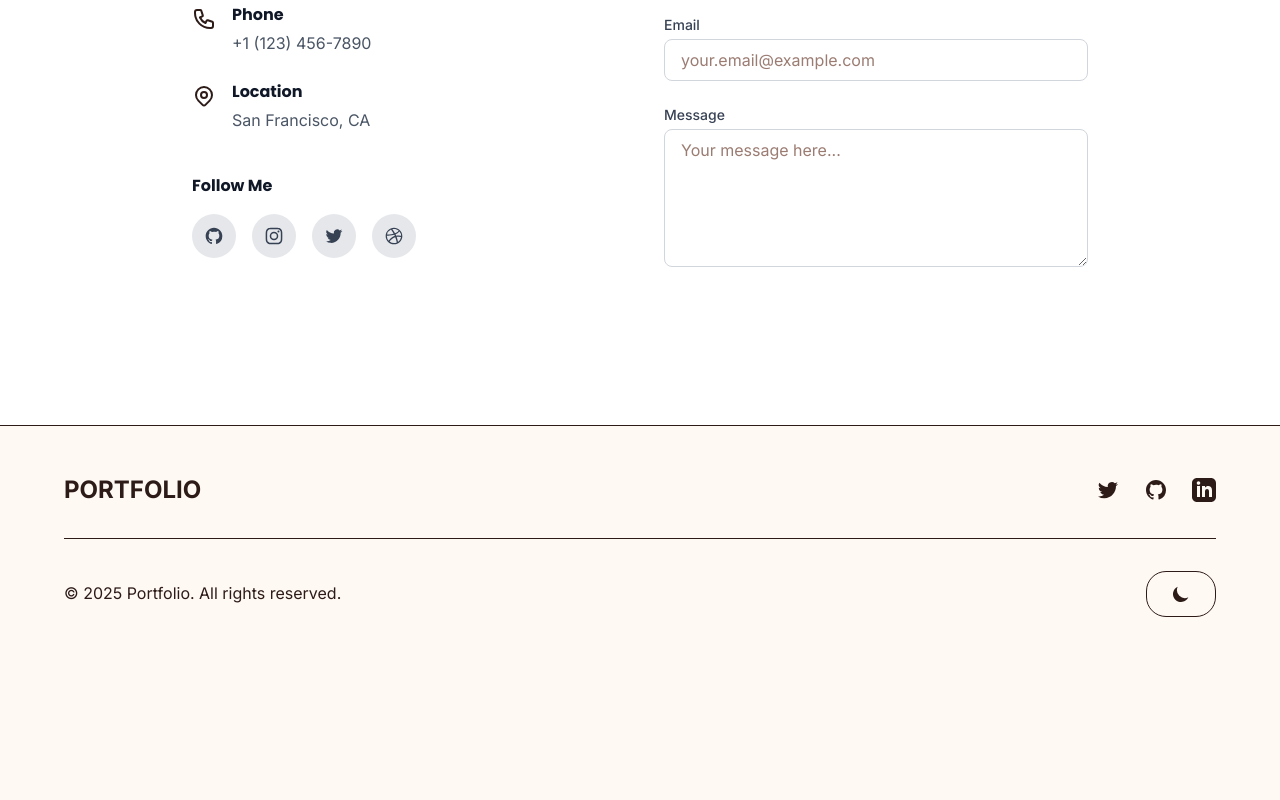
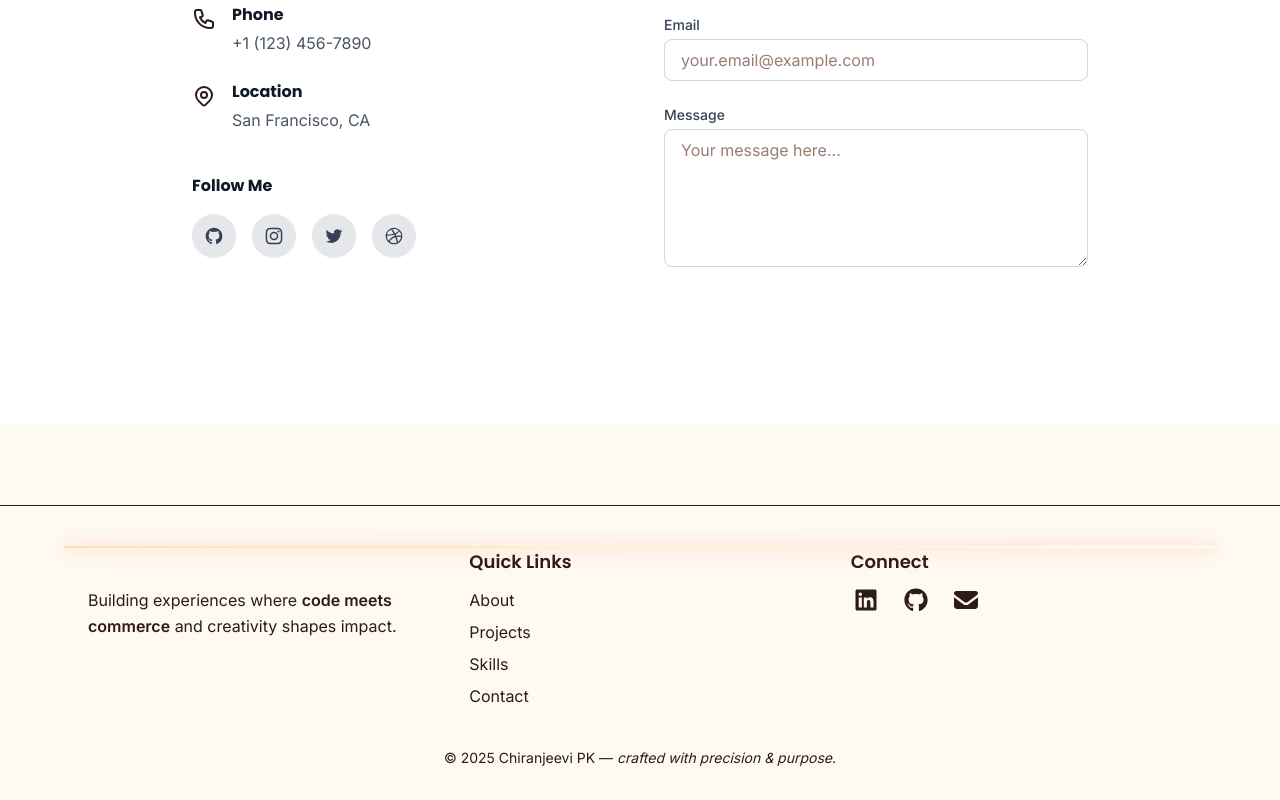
Before and after one commit to Chiranjeevi005/My-Portfolio, a Next.js app: page /contact in a window 1280 px wide. Shown: the part 491-1291 px from the top of the page. Before the commit the page ends 1140 px from the top, so only its background shows below. Built offline with nearby package versions, Linux system fonts and the light colour scheme.

Commit message:
Finalised the HomePage

```diff
--- a/package.json
+++ b/package.json
@@ -12,6 +12,7 @@
   "dependencies": {
     "@fortawesome/fontawesome-svg-core": "^7.1.0",
     "@fortawesome/free-brands-svg-icons": "^7.1.0",
+    "@fortawesome/free-solid-svg-icons": "^7.1.0",
     "@fortawesome/react-fontawesome": "^3.1.0",
     "@supabase/supabase-js": "^2.75.1",
     "framer-motion": "^12.23.24",
--- a/src/app/globals.css
+++ b/src/app/globals.css
@@ -623,20 +623,16 @@ p {
 
 /* Glow Flow animation for connecting lines */
 @keyframes glowFlow {
-  0% {
-    opacity: 0.7;
-    box-shadow: 0 0 10px rgba(255, 204, 102, 0.6);
+  0%, 100% {
+    opacity: 0.6;
+    filter: drop-shadow(0 0 6px #ff8a5c);
   }
   50% {
     opacity: 1;
-    box-shadow: 0 0 25px rgba(255, 204, 102, 0.9);
-  }
-  100% {
-    opacity: 0.7;
-    box-shadow: 0 0 10px rgba(255, 204, 102, 0.6);
+    filter: drop-shadow(0 0 12px #ffc48a);
   }
 }
 
 .animate-glowFlow {
-  animation: glowFlow 2s ease-in-out infinite;
+  animation: glowFlow 3s ease-in-out infinite;
 }
--- a/src/components/Footer.tsx
+++ b/src/components/Footer.tsx
@@ -2,48 +2,108 @@
 
 import Link from 'next/link';
 import ThemeToggle from '@/components/ThemeToggle';
+import { FontAwesomeIcon } from '@fortawesome/react-fontawesome';
+import { faLinkedin, faGithub } from '@fortawesome/free-brands-svg-icons';
+import { faEnvelope } from '@fortawesome/free-solid-svg-icons';
+import { motion } from 'framer-motion';
 
 const Footer = () => {
+  const currentYear = new Date().getFullYear();
+
+  const quickLinks = [
+    { name: 'About', href: '#about' },
+    { name: 'Projects', href: '#works' },
+    { name: 'Skills', href: '#skills' },
+    { name: 'Contact', href: '#contact' },
+  ];
+
+  const socialLinks = [
+    { name: 'LinkedIn', href: 'https://linkedin.com/in/chiranjeevi005', icon: faLinkedin },
+    { name: 'GitHub', href: 'https://github.com/Chiranjeevi005', icon: faGithub },
+    { name: 'Email', href: 'mailto:chiranjeevipk005@gmail.com', icon: faEnvelope },
+  ];
+
   return (
-    <footer className="bg-light-bgPrimary dark:bg-dark-bgPrimary border-t border-light-border dark:border-dark-border pt-12 pb-8 transition-colors duration-700">
-      <div className="container mx-auto px-4">
-        <div className="flex flex-col md:flex-row justify-between items-center mb-8">
-          <div className="mb-6 md:mb-0">
-            <Link href="/" className="text-2xl font-bold text-light-textAccent dark:text-dark-textAccent font-heading transition-colors duration-300">
-              PORTFOLIO
-            </Link>
+    <section className="relative border-t border-light-border dark:border-dark-border mt-20 pt-10 pb-8 bg-light-bgSecondary dark:bg-dark-bgSecondary overflow-hidden transition-colors duration-700">
+      {/* Glowing Top Divider */}
+      <div className="absolute top-0 left-1/2 transform -translate-x-1/2 w-[90%] h-[2px] bg-gradient-to-r from-light-textAccent/40 via-light-textHighlight/40 to-light-textAccent/40 dark:from-dark-textAccent/40 dark:via-dark-textHighlight/40 dark:to-dark-textAccent/40 blur-sm animate-glowFlow"></div>
+
+      <div className="max-w-6xl mx-auto px-6 grid grid-cols-1 md:grid-cols-3 gap-10 text-center md:text-left">
+
+        {/* 1️⃣ Personal Signature */}
+        <motion.div
+          initial={{ opacity: 0, y: 20 }}
+          whileInView={{ opacity: 1, y: 0 }}
+          viewport={{ once: true }}
+          transition={{ duration: 0.6 }}
+        >
+          <h2 className="text-2xl font-bold bg-gradient-to-r from-light-textAccent to-light-textHighlight dark:from-dark-textAccent dark:to-dark-textHighlight bg-clip-text text-transparent">
+            Crafted with Purpose
+          </h2>
+          <p className="mt-2 text-light-textSecondary dark:text-dark-textSecondary">
+            Building experiences where <span className="font-semibold text-light-textAccent dark:text-dark-textAccent">code meets commerce</span> and creativity shapes impact.
+          </p>
+        </motion.div>
+
+        {/* 2️⃣ Quick Links */}
+        <motion.div
+          initial={{ opacity: 0, y: 20 }}
+          whileInView={{ opacity: 1, y: 0 }}
+          viewport={{ once: true }}
+          transition={{ duration: 0.6, delay: 0.1 }}
+        >
+          <h3 className="text-lg font-semibold text-light-textPrimary dark:text-dark-textPrimary mb-3">Quick Links</h3>
+          <ul className="space-y-2">
+            {quickLinks.map((link) => (
+              <li key={link.name}>
+                <Link
+                  href={link.href}
+                  className="hover:text-light-textAccent dark:hover:text-dark-textAccent transition-colors duration-300"
+                >
+                  {link.name}
+                </Link>
+              </li>
+            ))}
+          </ul>
+        </motion.div>
+
+        {/* 3️⃣ Social Links */}
+        <motion.div
+          initial={{ opacity: 0, y: 20 }}
+          whileInView={{ opacity: 1, y: 0 }}
+          viewport={{ once: true }}
+          transition={{ duration: 0.6, delay: 0.2 }}
+        >
+          <h3 className="text-lg font-semibold text-light-textPrimary dark:text-dark-textPrimary mb-3">Connect</h3>
+          <div className="flex justify-center md:justify-start gap-5">
+            {socialLinks.map((social) => (
+              <motion.a
+                key={social.name}
+                href={social.href}
+                target="_blank"
+                rel="noopener noreferrer"
+                className="text-light-textSecondary dark:text-dark-textSecondary hover:text-light-textAccent dark:hover:text-dark-textAccent transition-transform transform hover:scale-110"
+                whileHover={{ y: -5, scale: 1.1 }}
+                transition={{ type: "spring", stiffness: 400, damping: 10 }}
+              >
+                <FontAwesomeIcon icon={social.icon} className="text-2xl" />
+              </motion.a>
+            ))}
           </div>
+        </motion.div>
+      </div>
 
-          <div className="flex space-x-6">
-            <Link href="#" className="text-light-textPrimary dark:text-dark-textPrimary hover:text-light-textAccent dark:hover:text-dark-textAccent transition-colors duration-300 transform hover:scale-110">
-              <span className="sr-only">Twitter</span>
-              <svg className="h-6 w-6" fill="currentColor" viewBox="0 0 24 24">
-                <path d="M8.29 20.251c7.547 0 11.675-6.253 11.675-11.675 0-.178 0-.355-.012-.53A8.348 8.348 0 0022 5.92a8.19 8.19 0 01-2.357.646 4.118 4.118 0 001.804-2.27 8.224 8.224 0 01-2.605.996 4.107 4.107 0 00-6.993 3.743 11.65 11.65 0 01-8.457-4.287 4.106 4.106 0 001.27 5.477A4.072 4.072 0 012.8 9.713v.052a4.105 4.105 0 003.292 4.022 4.095 4.095 0 01-1.853.07 4.108 4.108 0 003.834 2.85A8.233 8.233 0 012 18.407a11.616 11.616 0 006.29 1.84" />
-              </svg>
-            </Link>
-            <Link href="#" className="text-light-textPrimary dark:text-dark-textPrimary hover:text-light-textAccent dark:hover:text-dark-textAccent transition-colors duration-300 transform hover:scale-110">
-              <span className="sr-only">GitHub</span>
-              <svg className="h-6 w-6" fill="currentColor" viewBox="0 0 24 24">
-                <path fillRule="evenodd" d="M12 2C6.477 2 2 6.484 2 12.017c0 4.425 2.865 8.18 6.839 9.504.5.092.682-.217.682-.483 0-.237-.008-.868-.013-1.703-2.782.605-3.369-1.343-3.369-1.343-.454-1.158-1.11-1.466-1.11-1.466-.908-.62.069-.608.069-.608 1.003.07 1.531 1.032 1.531 1.032.892 1.53 2.341 1.088 2.91.832.092-.647.35-1.088.636-1.338-2.22-.253-4.555-1.113-4.555-4.951 0-1.093.39-1.988 1.029-2.688-.103-.253-.446-1.272.098-2.65 0 0 .84-.27 2.75 1.026A9.564 9.564 0 0112 6.844c.85.004 1.705.115 2.504.337 1.909-1.296 2.747-1.027 2.747-1.027.546 1.379.202 2.398.1 2.651.64.7 1.028 1.595 1.028 2.688 0 3.848-2.339 4.695-4.566 4.943.359.309.678.92.678 1.855 0 1.338-.012 2.419-.012 2.747 0 .268.18.58.688.482A10.019 10.019 0 0022 12.017C22 6.484 17.522 2 12 2z" clipRule="evenodd" />
-              </svg>
-            </Link>
-            <Link href="#" className="text-light-textPrimary dark:text-dark-textPrimary hover:text-light-textAccent dark:hover:text-dark-textAccent transition-colors duration-300 transform hover:scale-110">
-              <span className="sr-only">LinkedIn</span>
-              <svg className="h-6 w-6" fill="currentColor" viewBox="0 0 24 24">
-                <path d="M19 0h-14c-2.761 0-5 2.239-5 5v14c0 2.761 2.239 5 5 5h14c2.762 0 5-2.239 5-5v-14c0-2.761-2.238-5-5-5zm-11 19h-3v-11h3v11zm-1.5-12.268c-.966 0-1.75-.79-1.75-1.764s.784-1.764 1.75-1.764 1.75.79 1.75 1.764-.783 1.764-1.75 1.764zm13.5 12.268h-3v-5.604c0-3.368-4-3.113-4 0v5.604h-3v-11h3v1.765c1.396-2.586 7-2.777 7 2.476v6.759z" />
-              </svg>
-            </Link>
-          </div>
-        </div>
-
-        <div className="flex flex-col md:flex-row justify-between items-center pt-8 border-t border-light-border dark:border-dark-border transition-colors duration-700">
-          <p className="text-light-textSecondary dark:text-dark-textSecondary mb-4 md:mb-0 transition-colors duration-700">
-            © {new Date().getFullYear()} Portfolio. All rights reserved.
-          </p>
-          <ThemeToggle />
-        </div>
-      </div>
-    </footer>
+      {/* Bottom Signature Line */}
+      <motion.div
+        className="text-center mt-10 text-sm text-light-textMuted dark:text-dark-textMuted"
+        initial={{ opacity: 0 }}
+        whileInView={{ opacity: 1 }}
+        viewport={{ once: true }}
+        transition={{ duration: 0.6, delay: 0.3 }}
+      >
+        © {currentYear} Chiranjeevi PK — <span className="italic">crafted with precision & purpose</span>.
+      </motion.div>
+    </section>
   );
 };
 
```
Also changed, not shown: 1 other file (tests, documents, lock files or other folders).
